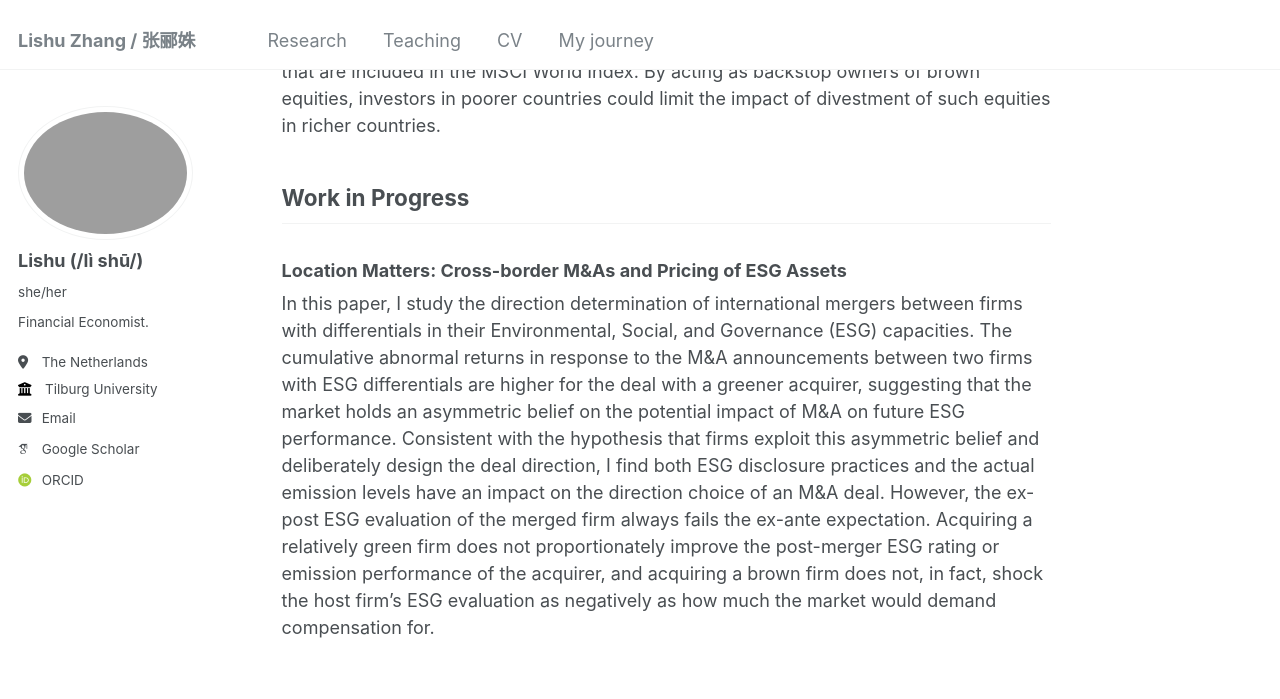
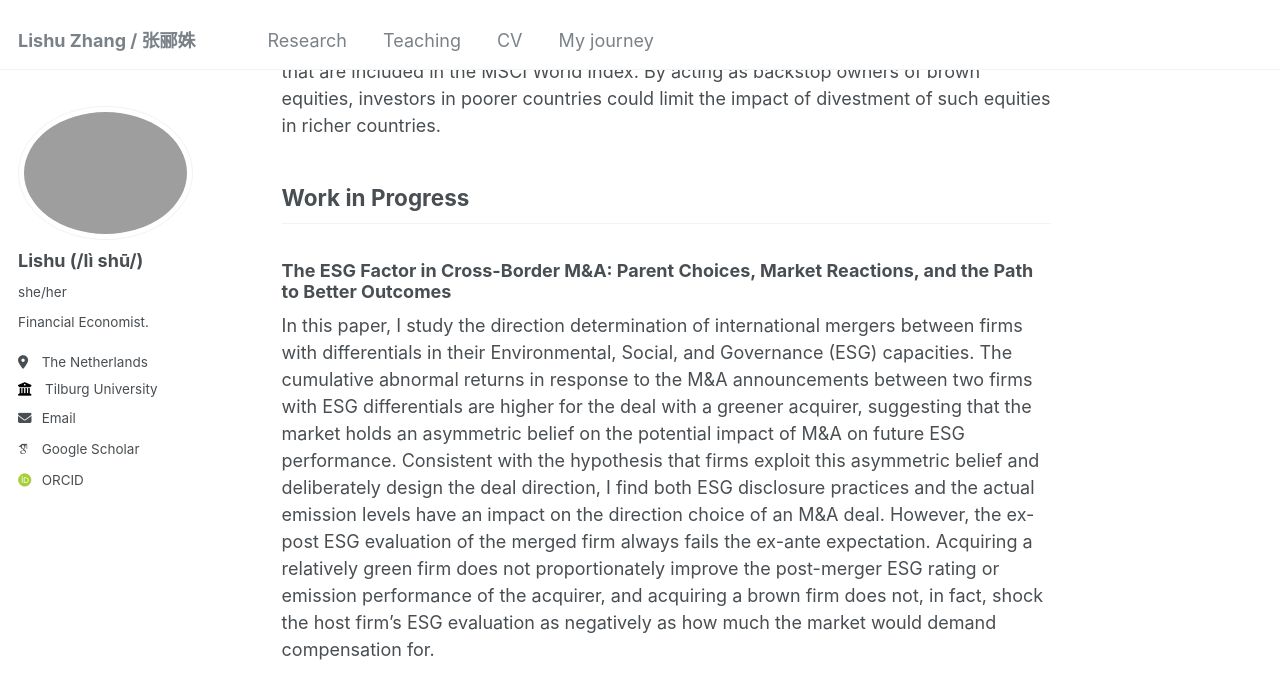
Before and after one commit to LishuZ/LishuZ.github.io, a Jekyll site: the page built from _pages/research.md, in a window 1280 px wide and 900 px high, scrolled down 881 px. Shown: the top 699 px of the window. Built offline with Jekyll 4.4.1, drawn with Linux system fonts in a browser that asks for light colours; some web fonts are replaced.

Commit message:
Update research.md

```diff
--- a/_pages/research.md
+++ b/_pages/research.md
@@ -23,5 +23,5 @@ Using global share ownership data from 2002 to 2021, we find that investors’ a
 
 
 ## Work in Progress
-### Location Matters: Cross-border M&As and Pricing of ESG Assets
+### The ESG Factor in Cross-Border M&A: Parent Choices, Market Reactions, and the Path to Better Outcomes
 In this paper, I study the direction determination of international mergers between firms with differentials in their Environmental, Social, and Governance (ESG) capacities. The cumulative abnormal returns in response to the M&A announcements between two firms with ESG differentials are higher for the deal with a greener acquirer, suggesting that the market holds an asymmetric belief on the potential impact of M&A on future ESG performance. Consistent with the hypothesis that firms exploit this asymmetric belief and deliberately design the deal direction, I find both ESG disclosure practices and the actual emission levels have an impact on the direction choice of an M&A deal. However, the ex-post ESG evaluation of the merged firm always fails the ex-ante expectation. Acquiring a relatively green firm does not proportionately improve the post-merger ESG rating or emission performance of the acquirer, and acquiring a brown firm does not, in fact, shock the host firm's ESG evaluation as negatively as how much the market would demand compensation for.
```
